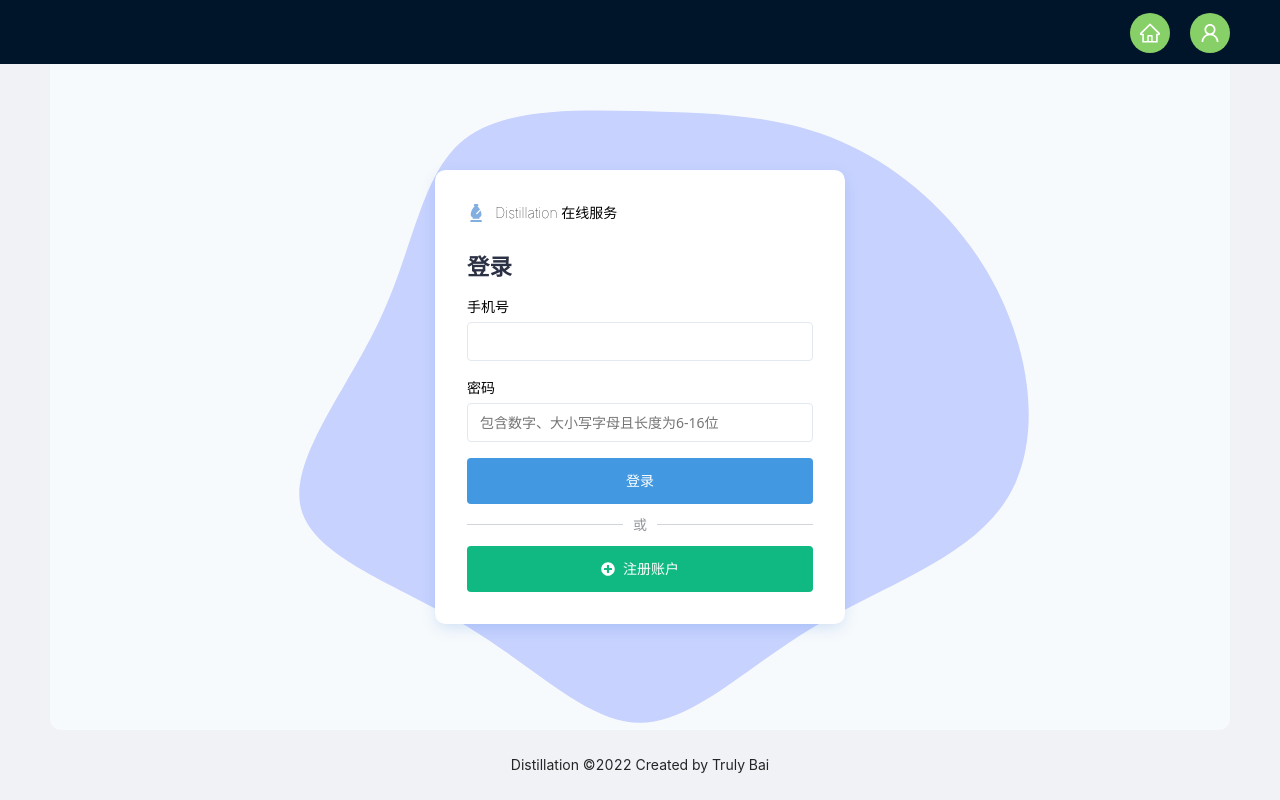
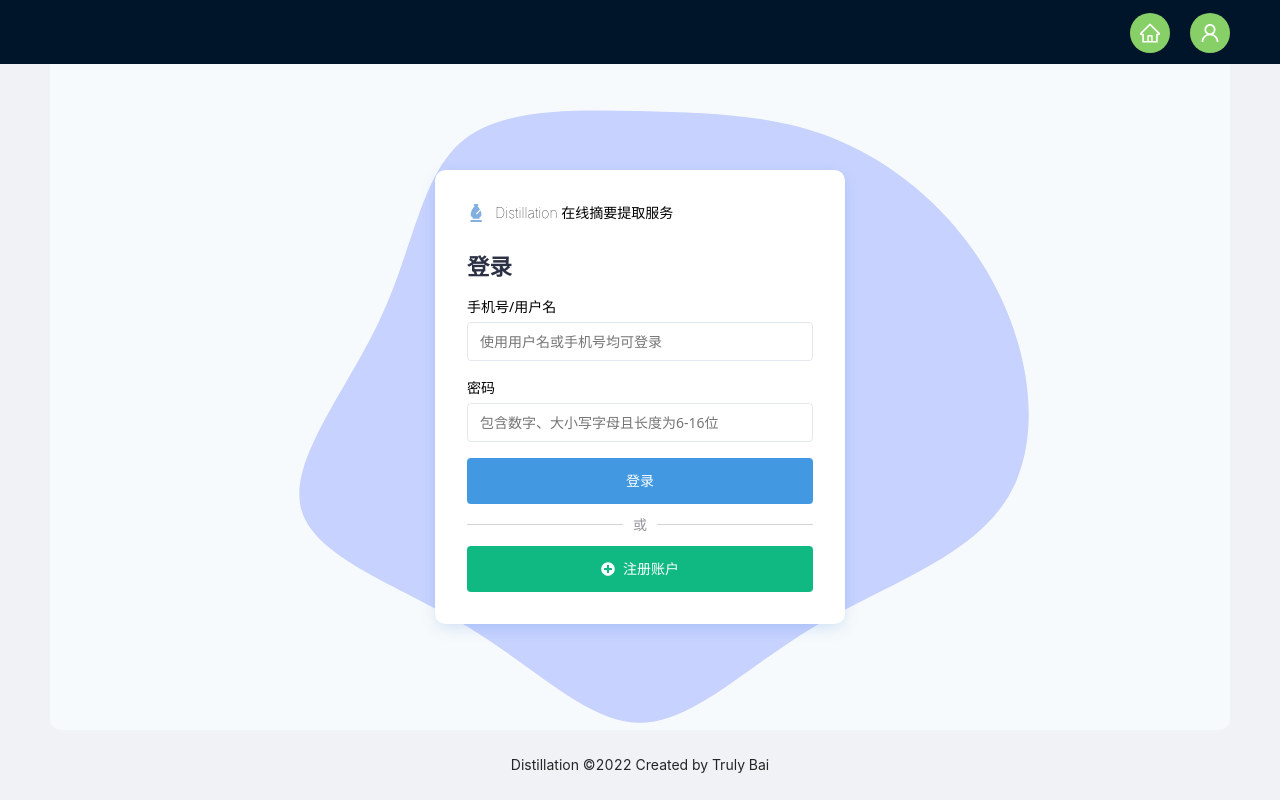
Before and after one commit to YMYzzz/Distillation, a React (Create React App) app: page /login in a window 1280 px wide. Built offline with nearby package versions, Linux system fonts and the light colour scheme.

Commit message:
fix passwordValidation etc.

```diff
--- a/src/component/Login/index.jsx
+++ b/src/component/Login/index.jsx
@@ -138,8 +138,12 @@ const Login = () => {
         }
 
         const passwordValidate = (value) => {
-            if (!value || value.length < 6) return '密码长度必须超过6个字符。';
-            return undefined;
+            var reg = /^(?=.*\d)(?=.*[a-z])(?=.*[A-Z]).{6,16}$/;
+            var check = reg.test(value);
+            if (check)
+                return undefined;
+            else
+                return '密码长度应为6~16个字符且由大小写字母与数字组成。';
         }
 
 
@@ -180,7 +184,7 @@ const Login = () => {
 
             <div style={{ display: 'flex', alignItems: 'center', fontWeight: 100, marginBottom: '25px' }}>
                 <FaChessBishop style={{ marginRight: '10px', fontSize: '1.3em', color: '#83afe0' }} />
-                <span>Distillation 在线服务</span>
+                <span>Distillation 在线摘要提取服务</span>
             </div>
 
             <h1 className={classes.cardHeader}>登录</h1>
@@ -193,12 +197,12 @@ const Login = () => {
                         {formErrors.map(err => <div>{err}</div>)}
                     </Alert> : ''}
 
-                    {isSuccessed ? <Alert type="success">欢迎!</Alert> : ''}
+                    {isSuccessed ? <Alert title="登录成功" type="success">欢迎您!</Alert> : ''}
 
                     <div name="phone">
                         <Label>
-                            <span>手机号</span>
-                            <Input value={phoneNum} onChange={(e) => setPhone(e.target.value)} />
+                            <span>手机号/用户名</span>
+                            <Input placeholder="使用用户名或手机号均可登录" value={phoneNum} onChange={(e) => setPhone(e.target.value)} />
                         </Label>
                     </div>
 
```
